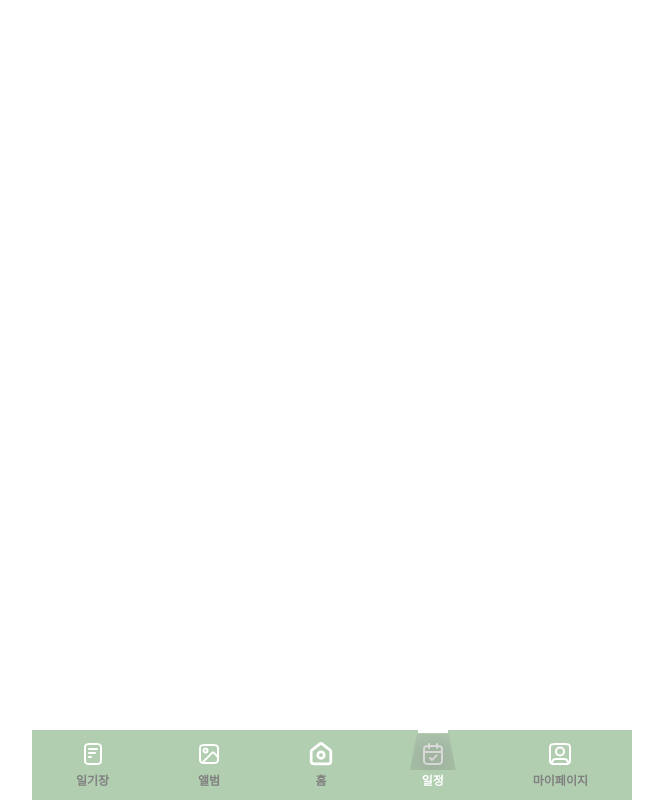
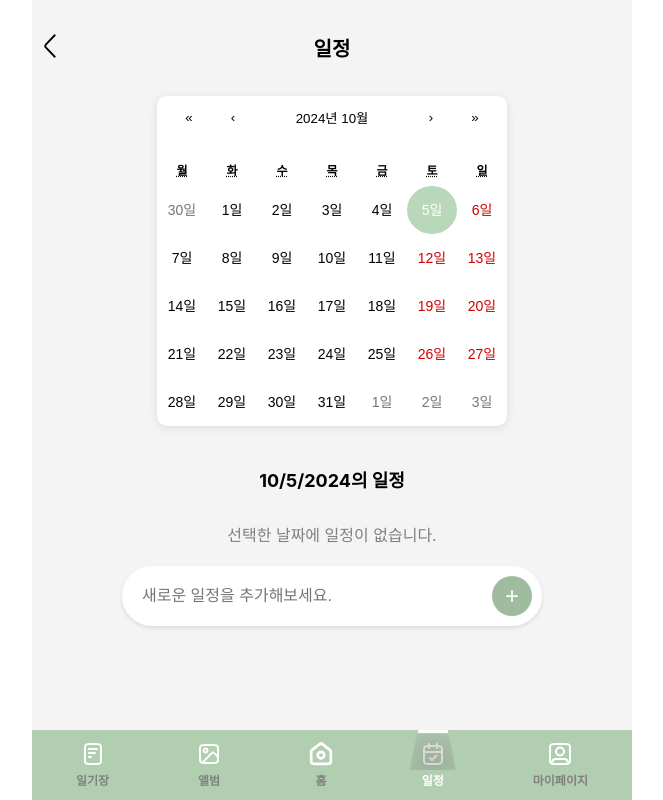
Before and after one commit to MyongjiCollaboration/Front, a React (Create React App) app: page /schedule in a window 1280 px wide. Before the commit this address had no page. Shown: the whole page, without its empty margins (308-971 px from the left). Built offline with nearby package versions, Linux system fonts and the light colour scheme.

Commit message:
feat : Schedule UI

```diff
--- a/src/App.js
+++ b/src/App.js
@@ -4,6 +4,7 @@ import Login from './page/Login.js';
 import AlbumDetail from './page/AlbumDetail.js';
 import AlbumList from './page/AlbumList.js';
 import Diary from './page/Diary.js';
+import Schedule from './page/Schedule.js';
 import Home from './page/Home.js';
 import { BrowserRouter as Router, Routes, Route } from 'react-router-dom';
 import BottomNav from './components/BottomNav.js';
@@ -20,6 +21,7 @@ function App() {
           <Routes>
             <Route path='/' element={<Login />} />
             <Route path='/diary' element={<Diary />} />
+            <Route path='/schedule' element={<Schedule />} />
             <Route path='/home' element={<Home />} />
             <Route path='/albumList' element={<AlbumList />} />
             <Route path='/albumDetail/:id' element={<AlbumDetail />} />
--- /dev/null
+++ b/src/components/Calender.js
@@ -0,0 +1,60 @@
+import React from 'react';
+import Calendar from 'react-calendar';
+import 'react-calendar/dist/Calendar.css';
+import styled from 'styled-components';
+
+const CalendarComponent = ({ onChange, value, tileClassName }) => {
+  return (
+    <StyledCalendar
+      onChange={onChange}
+      value={value}
+      locale='ko-KR'
+      tileClassName={tileClassName}
+    />
+  );
+};
+
+export default CalendarComponent;
+
+const StyledCalendar = styled(Calendar)`
+  width: 100%;
+  max-width: 350px;
+  border: none;
+  background-color: ${({ theme }) => theme.colors.white};
+  border-radius: 10px;
+  box-shadow: 0 2px 10px rgba(0, 0, 0, 0.1);
+
+  .react-calendar__navigation {
+    display: flex;
+    justify-content: space-between;
+    align-items: center;
+    padding: 10px;
+    font-size: 16px;
+  }
+
+  .react-calendar__tile {
+    padding: 15px 0;
+    text-align: center;
+    font-size: 14px;
+    border-radius: 50%;
+  }
+
+  .react-calendar__tile--active {
+    background-color: ${({ theme }) => theme.colors.green1};
+    color: white;
+    border-radius: 50%;
+  }
+
+  .sunday {
+    color: ${({ theme }) => theme.colors.red};
+  }
+
+  .saturday {
+    color: ${({ theme }) => theme.colors.blue};
+  }
+
+  .react-calendar__tile--now {
+    background-color: ${({ theme }) => theme.colors.green5};
+    border-radius: 50%;
+  }
+`;
--- a/src/page/Diary.js
+++ b/src/page/Diary.js
@@ -2,8 +2,7 @@ import React, { useState } from 'react';
 import styled, { ThemeProvider } from 'styled-components';
 import Theme from '../styles/Theme';
 import Header from '../components/Header';
-import Calendar from 'react-calendar';
-import 'react-calendar/dist/Calendar.css';
+import CalendarComponent from '../components/Calender.js';
 import HeartIcon from '../img/Bottombar/heart.svg';
 import BeenHeartIcon from '../img/Bottombar/beenheart.svg';
 
@@ -54,10 +53,9 @@ const Diary = () => {
       <Container>
         <Header title='일기장' />
         <CalendarWrapper>
-          <StyledCalendar
+          <CalendarComponent
             onChange={handleDateChange}
             value={selectedDate}
-            locale='ko-KR'
             tileClassName={tileClassName}
           />
         </CalendarWrapper>
@@ -92,6 +90,7 @@ const Diary = () => {
           />
           <AddButton onClick={handleAddDiary}>+</AddButton>
         </AddDiaryWrapper>
+        {<BeenContainer></BeenContainer>}
       </Container>
     </ThemeProvider>
   );
@@ -120,49 +119,6 @@ const CalendarWrapper = styled.div`
   margin-bottom: 20px;
 `;
 
-const StyledCalendar = styled(Calendar)`
-  width: 100%;
-  max-width: 350px;
-  border: none;
-  background-color: ${({ theme }) => theme.colors.white};
-  box-shadow: 0 2px 10px rgba(0, 0, 0, 0.1);
-  border-radius: 10px;
-
-  .react-calendar__navigation {
-    display: flex;
-    justify-content: space-between;
-    align-items: center;
-    padding: 10px;
-    font-size: 16px;
-  }
-
-  .react-calendar__tile {
-    padding: 15px 0;
-    text-align: center;
-    font-size: 14px;
-    border-radius: 50%;
-  }
-
-  .react-calendar__tile--active {
-    background-color: ${({ theme }) => theme.colors.green1};
-    color: white;
-    border-radius: 50%;
-  }
-
-  .sunday {
-    color: ${({ theme }) => theme.colors.red};
-  }
-
-  .saturday {
-    color: ${({ theme }) => theme.colors.blue};
-  }
-
-  .react-calendar__tile--now {
-    background-color: ${({ theme }) => theme.colors.green5};
-    border-radius: 50%;
-  }
-`;
-
 const SelectedDate = styled.h3`
   font-size: 18px;
   margin-bottom: 20px;
@@ -171,13 +127,12 @@ const SelectedDate = styled.h3`
 const DiaryList = styled.div`
   width: 100%;
   max-width: 400px;
-  max-height: 30vh;
+  max-height: 200px;
   overflow-y: auto;
   margin-bottom: 20px;
   display: flex;
   flex-direction: column;
   gap: 20px;
-  height: 100%;
 `;
 
 const DiaryCard = styled.div`
@@ -193,8 +148,6 @@ const DiaryCard = styled.div`
   border: 1px solid #b1ceb0;
   box-shadow: 0px 4px 4px rgba(0, 0, 0, 0.25);
   border-radius: 30px;
-
-  margin-bottom: 10px;
 `;
 
 const NicknameWrapper = styled.div`
@@ -207,8 +160,6 @@ const NicknameWrapper = styled.div`
   font-weight: bold;
   padding: 5px 15px;
   border-radius: 20px;
-
-  margin-bottom: 101px;
 `;
 
 const DiaryContent = styled.div`
@@ -242,7 +193,6 @@ const HeartIconImage = styled.img`
 const AddDiaryWrapper = styled.div`
   display: flex;
   align-items: center;
-
   width: 100%;
   border-radius: 10px;
   padding: 10px;
@@ -274,3 +224,7 @@ const AddButton = styled.button`
   cursor: pointer;
   margin-left: 10px;
 `;
+
+const BeenContainer = styled.div`
+  margin-top: 20px;
+`;
--- /dev/null
+++ b/src/page/Schedule.js
@@ -0,0 +1,169 @@
+import React, { useState } from 'react';
+import styled, { ThemeProvider } from 'styled-components';
+import Theme from '../styles/Theme';
+import Header from '../components/Header';
+import CalendarComponent from '../components/Calender.js';
+
+const Schedule = () => {
+  const [selectedDate, setSelectedDate] = useState(new Date());
+  const [schedules, setSchedules] = useState([]);
+  const [newSchedule, setNewSchedule] = useState('');
+
+  const handleDateChange = (date) => {
+    setSelectedDate(date);
+  };
+
+  const handleAddSchedule = () => {
+    const dateString = selectedDate.toLocaleDateString();
+    const updatedSchedules = [
+      ...schedules,
+      { date: dateString, text: newSchedule },
+    ];
+
+    setSchedules(updatedSchedules);
+    setNewSchedule('');
+  };
+
+  const filteredSchedules = schedules.filter(
+    (schedule) => schedule.date === selectedDate.toLocaleDateString()
+  );
+
+  return (
+    <ThemeProvider theme={Theme}>
+      <Container>
+        <Header title='일정' />
+        <CalendarWrapper>
+          <CalendarComponent onChange={handleDateChange} value={selectedDate} />
+        </CalendarWrapper>
+
+        <UpcomingTitle>
+          {selectedDate.toLocaleDateString()}의 일정
+        </UpcomingTitle>
+        <ScheduleList>
+          {filteredSchedules.length > 0 ? (
+            filteredSchedules.map((schedule, index) => (
+              <ScheduleCard key={index}>
+                <ScheduleText>{schedule.text}</ScheduleText>
+              </ScheduleCard>
+            ))
+          ) : (
+            <NoScheduleMessage>
+              선택한 날짜에 일정이 없습니다.
+            </NoScheduleMessage>
+          )}
+        </ScheduleList>
+
+        <AddScheduleWrapper>
+          <AddScheduleInput
+            type='text'
+            value={newSchedule}
+            onChange={(e) => setNewSchedule(e.target.value)}
+            placeholder='새로운 일정을 추가해보세요.'
+          />
+          <AddButton onClick={handleAddSchedule}>+</AddButton>
+        </AddScheduleWrapper>
+
+        {<BeenContainer></BeenContainer>}
+      </Container>
+    </ThemeProvider>
+  );
+};
+
+export default Schedule;
+
+// Styled Components
+const Container = styled.div`
+  width: 100%;
+  max-width: 600px;
+  margin: 0 auto;
+  padding: 20px;
+  display: flex;
+  flex-direction: column;
+  align-items: center;
+  min-height: 100vh;
+  box-sizing: border-box;
+  background-color: #f4f4f4;
+`;
+
+const CalendarWrapper = styled.div`
+  width: 100%;
+  display: flex;
+  justify-content: center;
+  margin-bottom: 20px;
+`;
+
+const UpcomingTitle = styled.h3`
+  font-size: 18px;
+  margin: 20px 0 10px;
+  color: ${({ theme }) => theme.colors.black};
+`;
+
+const ScheduleList = styled.div`
+  width: 100%;
+  max-width: 400px;
+  display: flex;
+  flex-direction: column;
+  gap: 10px;
+  margin-bottom: 20px;
+  max-height: 150px;
+  overflow-y: auto;
+`;
+
+const ScheduleCard = styled.div`
+  display: flex;
+  justify-content: space-between;
+  padding: 20px;
+  background-color: ${({ theme }) => theme.colors.white};
+  border: 1px solid ${({ theme }) => theme.colors.green2};
+  border-radius: 30px;
+  box-shadow: 0 2px 4px rgba(0, 0, 0, 0.1);
+  margin-bottom: 10px;
+`;
+
+const ScheduleText = styled.span`
+  color: ${({ theme }) => theme.colors.black};
+`;
+
+const NoScheduleMessage = styled.div`
+  color: ${({ theme }) => theme.colors.gray};
+  text-align: center;
+  margin-top: 20px;
+`;
+
+const AddScheduleWrapper = styled.div`
+  display: flex;
+  align-items: center;
+  width: 100%;
+  max-width: 400px;
+  padding: 10px;
+  background-color: #fff;
+  border-radius: 30px;
+  box-shadow: 0 2px 4px rgba(0, 0, 0, 0.1);
+`;
+
+const AddScheduleInput = styled.input`
+  flex: 1;
+  border: none;
+  outline: none;
+  font-size: 16px;
+  padding: 10px;
+`;
+
+const AddButton = styled.button`
+  background-color: ${({ theme }) => theme.colors.green2};
+  color: white;
+  border: none;
+  border-radius: 50%;
+  width: 40px;
+  height: 40px;
+  display: flex;
+  justify-content: center;
+  align-items: center;
+  font-size: 24px;
+  cursor: pointer;
+  margin-left: 10px;
+`;
+
+const BeenContainer = styled.div`
+  margin-top: 20px;
+`;
```
